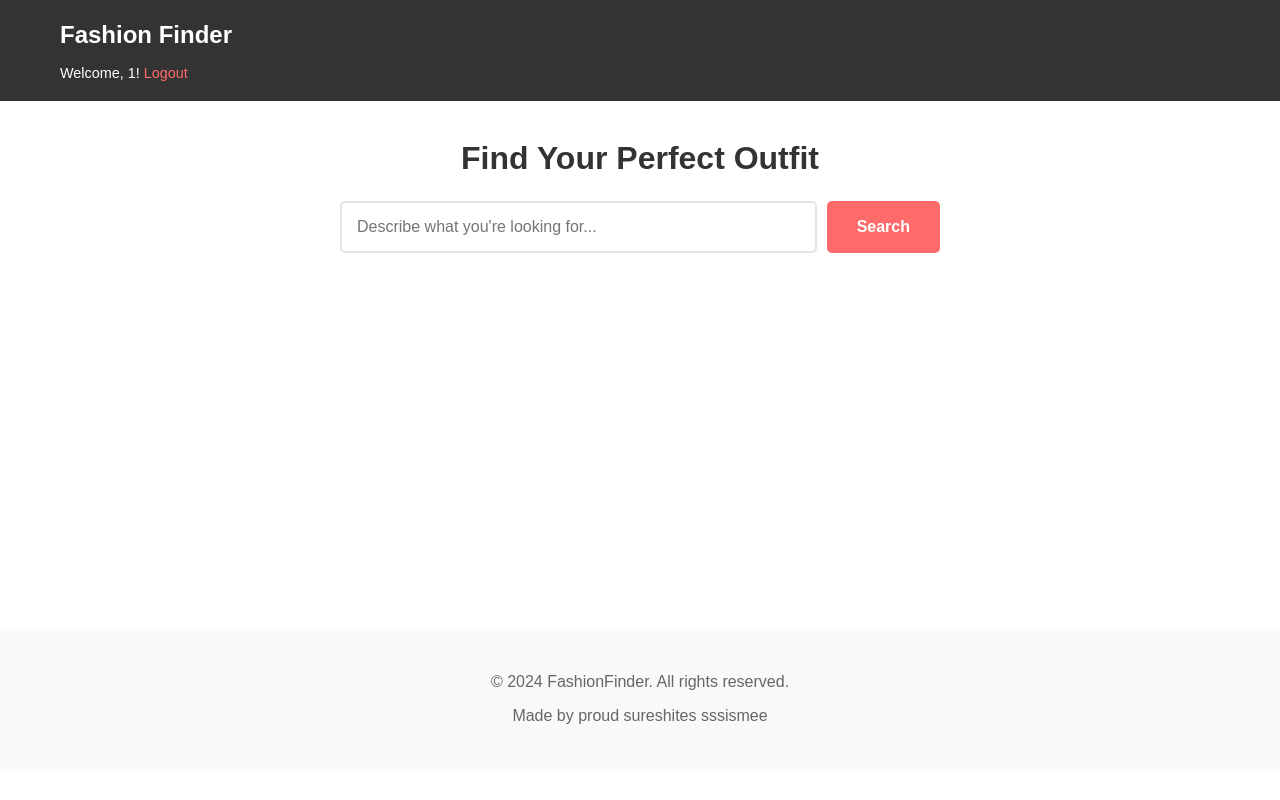
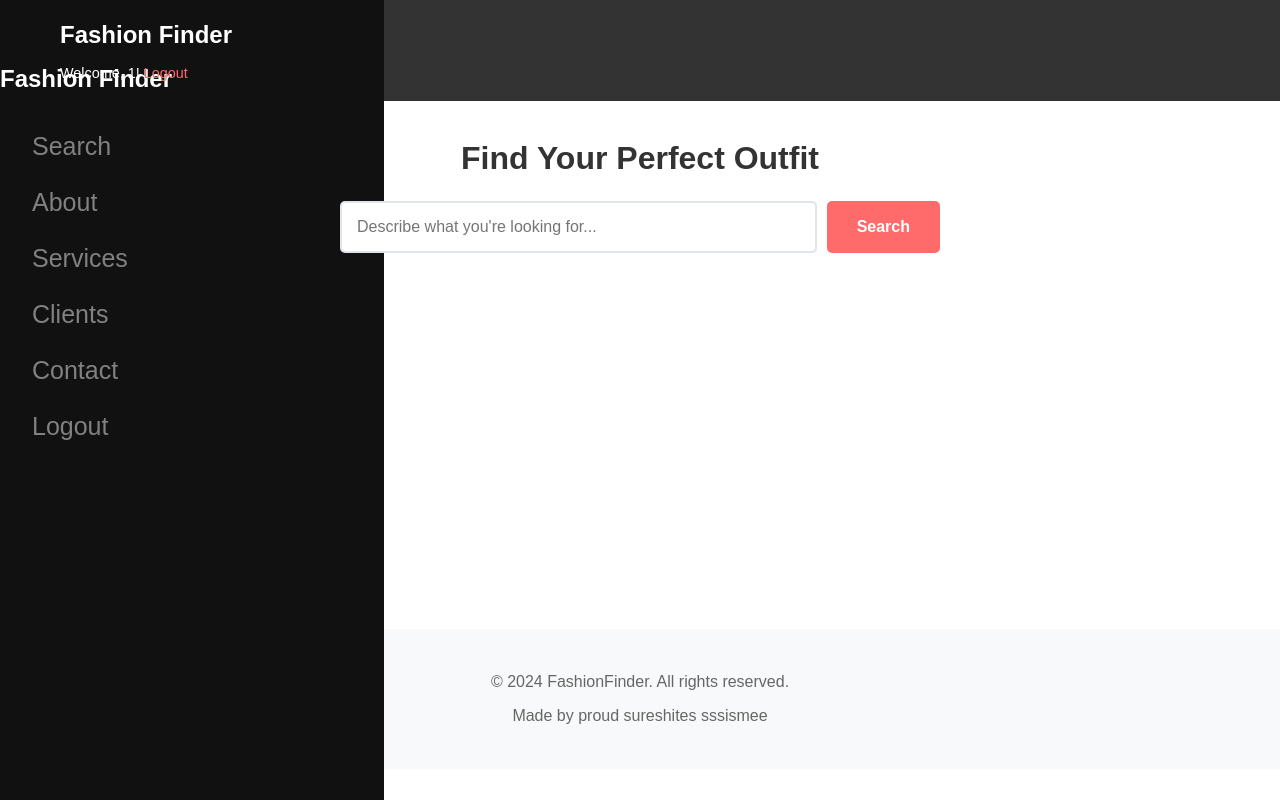
Before and after one commit to rgservers/technofest, a Flask app: page /search in a window 1280 px wide. Run offline with Flask 3, Linux system fonts and the light colour scheme; the visitor is signed in with stand-in values (Sample User, id 1).

Commit message:
Callibration

```diff
--- a/app.py
+++ b/app.py
@@ -5,7 +5,7 @@ from flask import Flask, request, jsonify, render_template, redirect, url_for
 from flask_login import LoginManager, UserMixin, login_user, login_required, logout_user, current_user
 from werkzeug.security import generate_password_hash, check_password_hash
 from vector_organizer import find_relevant
-import requests
+import vector_organizer
 
 app = flask.Flask(__name__)
 app.secret_key = 'proudsureshite'
--- a/static/mindmap.js
+++ b/static/mindmap.js
@@ -13,7 +13,6 @@ document.addEventListener('DOMContentLoaded', function() {
     const centerY = 400;
     const radius = 250;
 
-    // Render mind map
     function renderMindMap(searchResults) {
         // Clear previous content
         group.innerHTML = '';
@@ -22,6 +21,9 @@ document.addEventListener('DOMContentLoaded', function() {
 
         const numItems = searchResults.length;
         const angleStep = (2 * Math.PI) / numItems;
+
+        const identifiers = [];
+        console.log()
 
         // Create nodes
         const nodes = [];
@@ -35,7 +37,7 @@ document.addEventListener('DOMContentLoaded', function() {
             nodeGroup.setAttribute('class', 'node');
             nodeGroup.setAttribute('transform', `translate(${x}, ${y})`);
 
-            // Create circle
+            // Circle
             const circle = document.createElementNS('http://www.w3.org/2000/svg', 'circle');
             circle.setAttribute('r', '60');
             circle.setAttribute('fill', getColorForCategory(item.masterCategory));
--- a/templates/search.html
+++ b/templates/search.html
@@ -6,7 +6,42 @@
     <link rel="stylesheet" href="{{ url_for('static', filename='styles.css') }}">
     <title>Search - FashionFinder</title>
 </head>
+<style>
+.sidenav {
+  height: 100%;
+  width: 30vw;
+  position: fixed;
+  z-index: 1;
+  top: 0;
+  left: 0;
+  background-color: #111;
+  overflow-x: hidden;
+  transition: 0.5s;
+  padding-top: 60px;
+}
+
+.sidenav a {
+  padding: 8px 8px 8px 32px;
+  text-decoration: none;
+  font-size: 25px;
+  color: #818181;
+  display: block;
+}
+</style>
 <body>
+    <nav class="sidebar">
+        <div class="sidenav">
+            <h2>Fashion Finder</h2>
+            <ul class="sidebar-menu">
+                <li><a href="{{ url_for('search') }}">Search</a></li>
+                <li><a href="#">About</a></li>
+                <li><a href="#">Services</a></li>
+                <li><a href="#">Clients</a></li>
+                <li><a href="#">Contact</a></li>
+                <li><a href="{{ url_for('logout') }}">Logout</a></li>
+            </ul>
+        </div>
+    </nav>
     <header class="search-header">
         <div class="container">
             <h1 class="search-title">Fashion Finder</h1>
--- a/vector_organizer.py
+++ b/vector_organizer.py
@@ -4,6 +4,7 @@ import json
 import logging
 import os
 import contextlib
+import heapq
 
 os.environ["TQDM_DISABLE"] = "1"
 logging.getLogger("transformers").setLevel(logging.ERROR)
@@ -21,7 +22,7 @@ def find_relevant(query_text, limit=100):
         "combined_vector": 1,
         "_id": 0
     }
-    results = col1.find({}, projection).limit(limit)  # Limit to prevent loading too much data
+    results = col1.find({}, projection).limit(limit)
     for doc in results:
         product_id = doc.get("id")
         vector = doc.get("combined_vector")
@@ -41,8 +42,7 @@ def find_relevant(query_text, limit=100):
         similarity = util.cos_sim(embed_1, embed_2).item()
         similarities[product_id] = similarity
 
-    # Return top 10 most similar items
-    return {k: v for k, v in sorted(similarities.items(), key=lambda x: x[1], reverse=True)[:100]}
+    return  heapq.nlargest(100, similarities.items(), key=lambda item: item[1])
 
 
 if __name__ == "__main__":
```
